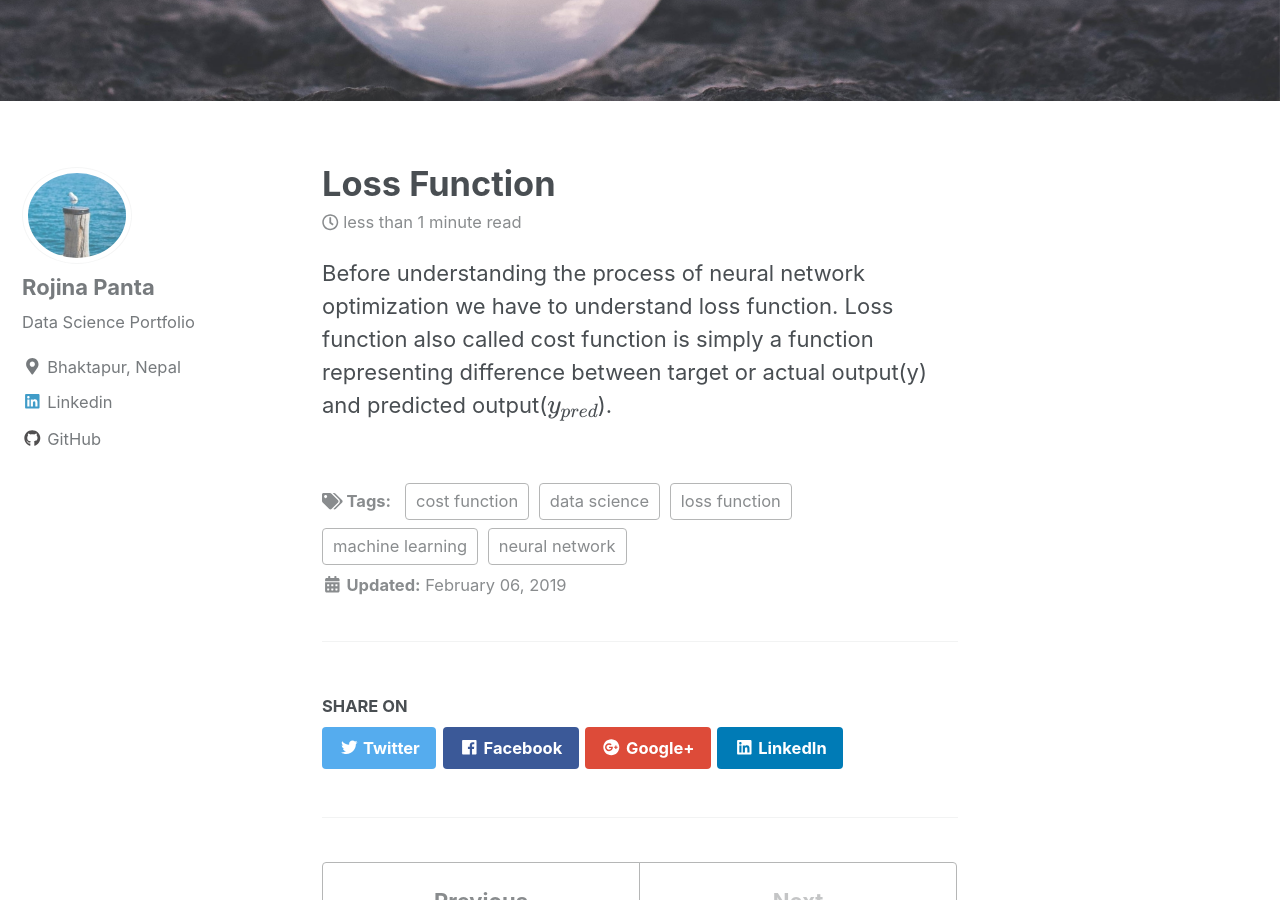
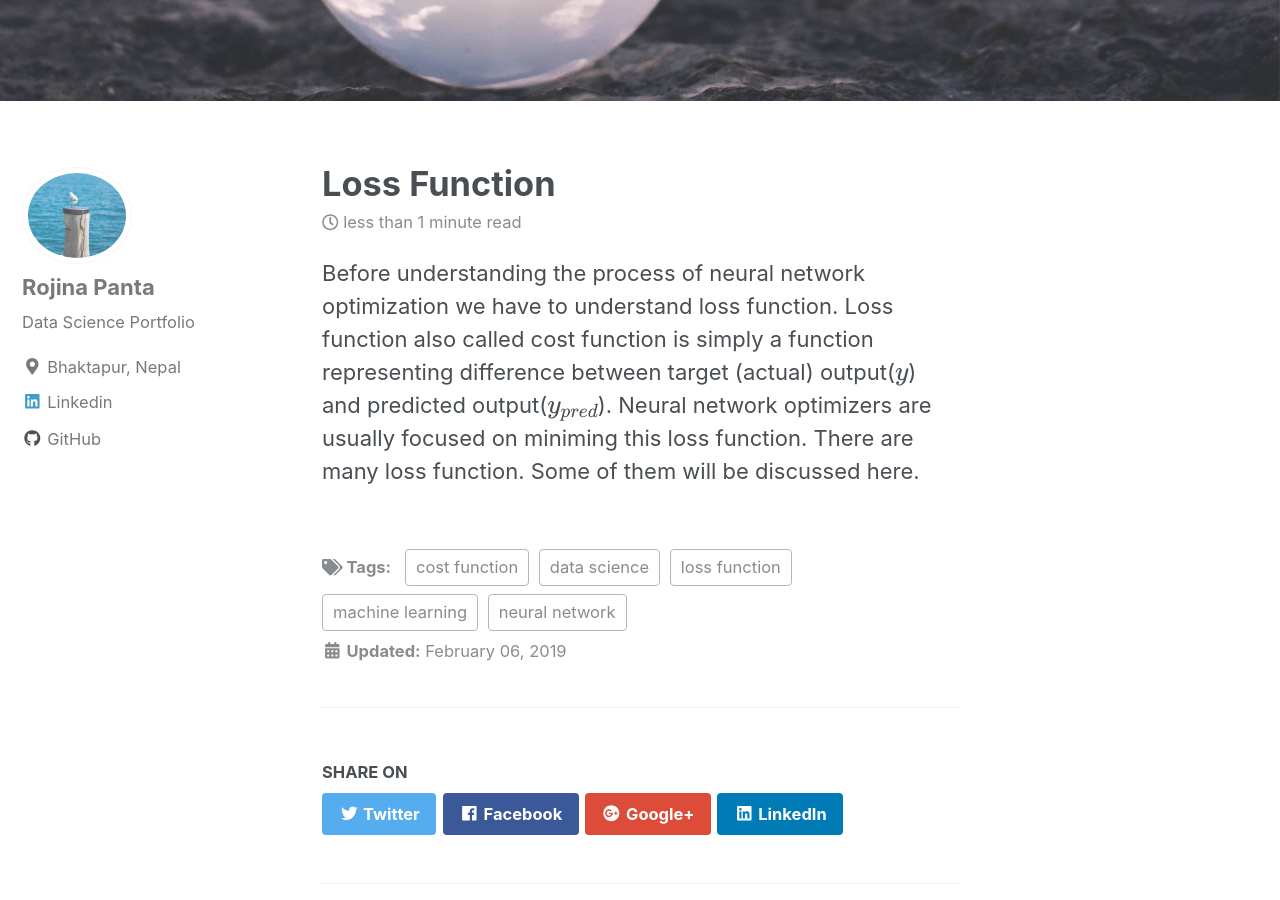
Before and after one commit to Rojina99/Rojina99.github.io, a Jekyll site: the page built from _posts/2019-02-06-loss_function.md, in a window 1280 px wide and 900 px high, scrolled down 443 px. Built offline with Jekyll 4.4.1, drawn with Linux system fonts in a browser that asks for light colours; cached includes are drawn as plain includes; nearby versions of some CDN libraries; formulas are drawn with MathJax 3.

Commit message:
Update 2019-02-06-loss_function.md

```diff
--- a/_posts/2019-02-06-loss_function.md
+++ b/_posts/2019-02-06-loss_function.md
@@ -17,4 +17,4 @@ gallery:
      title: "Figure 2"
 ---
 
-Before understanding the process of neural network optimization we have to understand loss function. Loss function also called cost function is simply a function representing difference between target or actual output(y) and predicted output($$y_{pred}$$).
+Before understanding the process of neural network optimization we have to understand loss function. Loss function also called cost function is simply a function representing difference between target (actual) output($$y$$) and predicted output($$y_{pred}$$). Neural network optimizers are usually focused on miniming this loss function. There are many loss function. Some of them will be discussed here.
```
